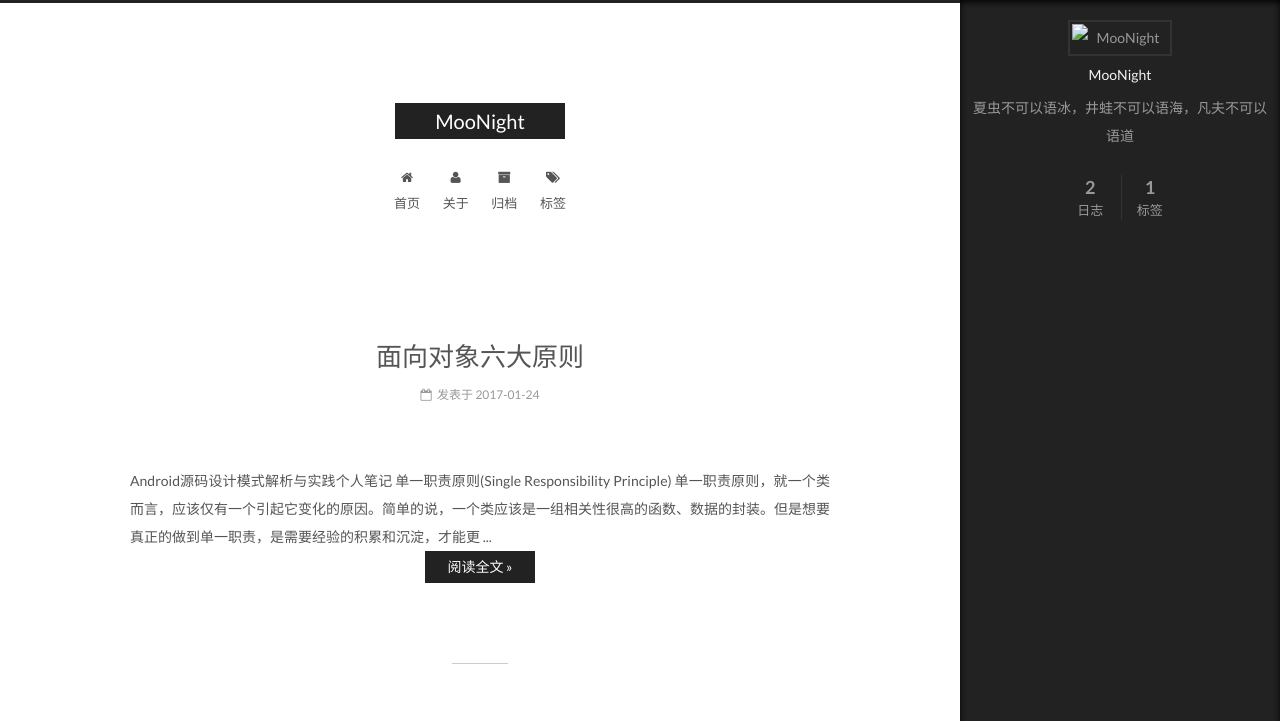
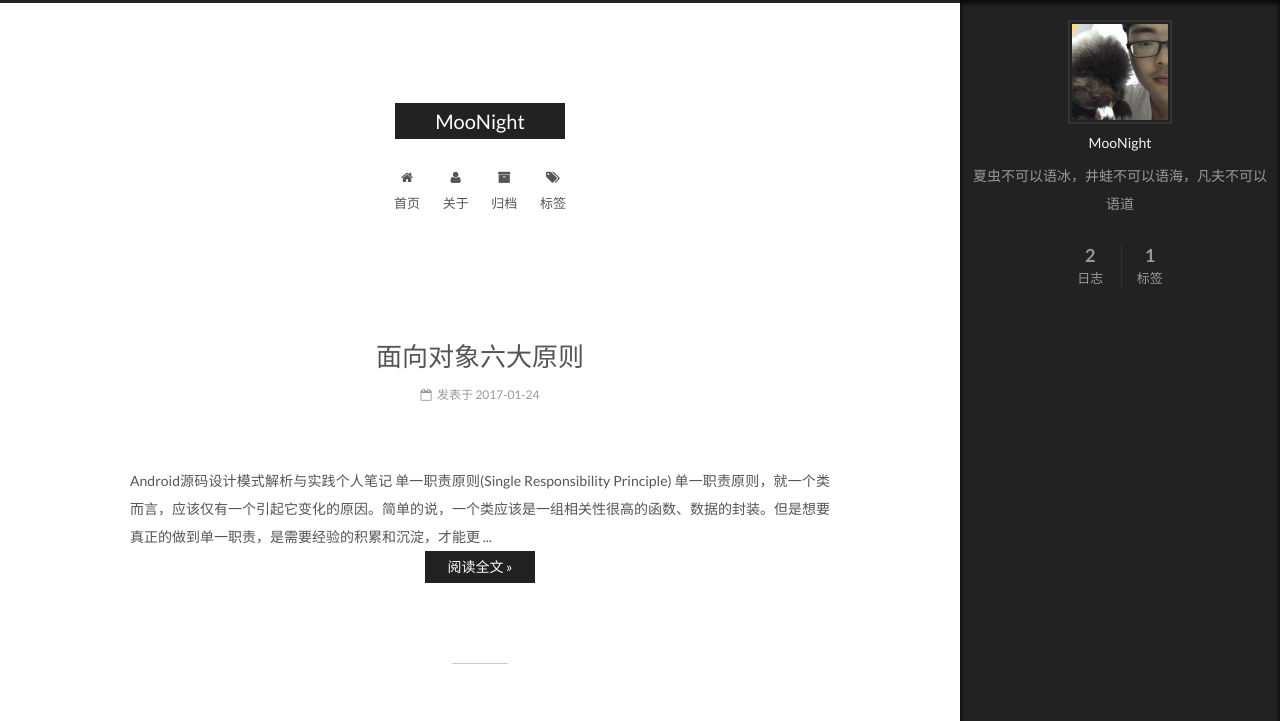
Before and after one commit to ToTheMoonLee/tothemoonlee.github.io, a plain HTML site: page index.html in a window 1280 px wide. Both pictures are taken after a click on the element 1217 px from the left and 742 px from the top of the page. Shown: the top 721 px of the page. Drawn offline with Linux system fonts and the light colour scheme.

Commit message:
Site updated: 2017-06-02 10:55:35

```diff
--- a/index.html
+++ b/index.html
@@ -256,7 +256,7 @@
   <span style="display:none" itemprop="author" itemscope itemtype="http://schema.org/Person">
     <meta itemprop="name" content="MooNight">
     <meta itemprop="description" content="">
-    <meta itemprop="image" content="/images/avatar.gif">
+    <meta itemprop="image" content="/images/avatar.jpg">
   </span>
 
   <span style="display:none" itemprop="publisher" itemscope itemtype="http://schema.org/Organization">
@@ -384,7 +384,7 @@
   <span style="display:none" itemprop="author" itemscope itemtype="http://schema.org/Person">
     <meta itemprop="name" content="MooNight">
     <meta itemprop="description" content="">
-    <meta itemprop="image" content="/images/avatar.gif">
+    <meta itemprop="image" content="/images/avatar.jpg">
   </span>
 
   <span style="display:none" itemprop="publisher" itemscope itemtype="http://schema.org/Organization">
@@ -530,7 +530,7 @@
       <section class="site-overview sidebar-panel sidebar-panel-active">
         <div class="site-author motion-element" itemprop="author" itemscope itemtype="http://schema.org/Person">
           <img class="site-author-image" itemprop="image"
-               src="/images/avatar.gif"
+               src="/images/avatar.jpg"
                alt="MooNight" />
           <p class="site-author-name" itemprop="name">MooNight</p>
           <p class="site-description motion-element" itemprop="description">夏虫不可以语冰，井蛙不可以语海，凡夫不可以语道</p>
```
Also changed, not shown: 2017/01/21/hello-world/index.html (+2 -2 lines), 2017/01/24/NewPost/index.html (+2 -2 lines), archives/2017/01/index.html (+1 -1 lines), archives/2017/index.html (+1 -1 lines), archives/index.html (+1 -1 lines), tags/设计模式/index.html (+1 -1 lines).
